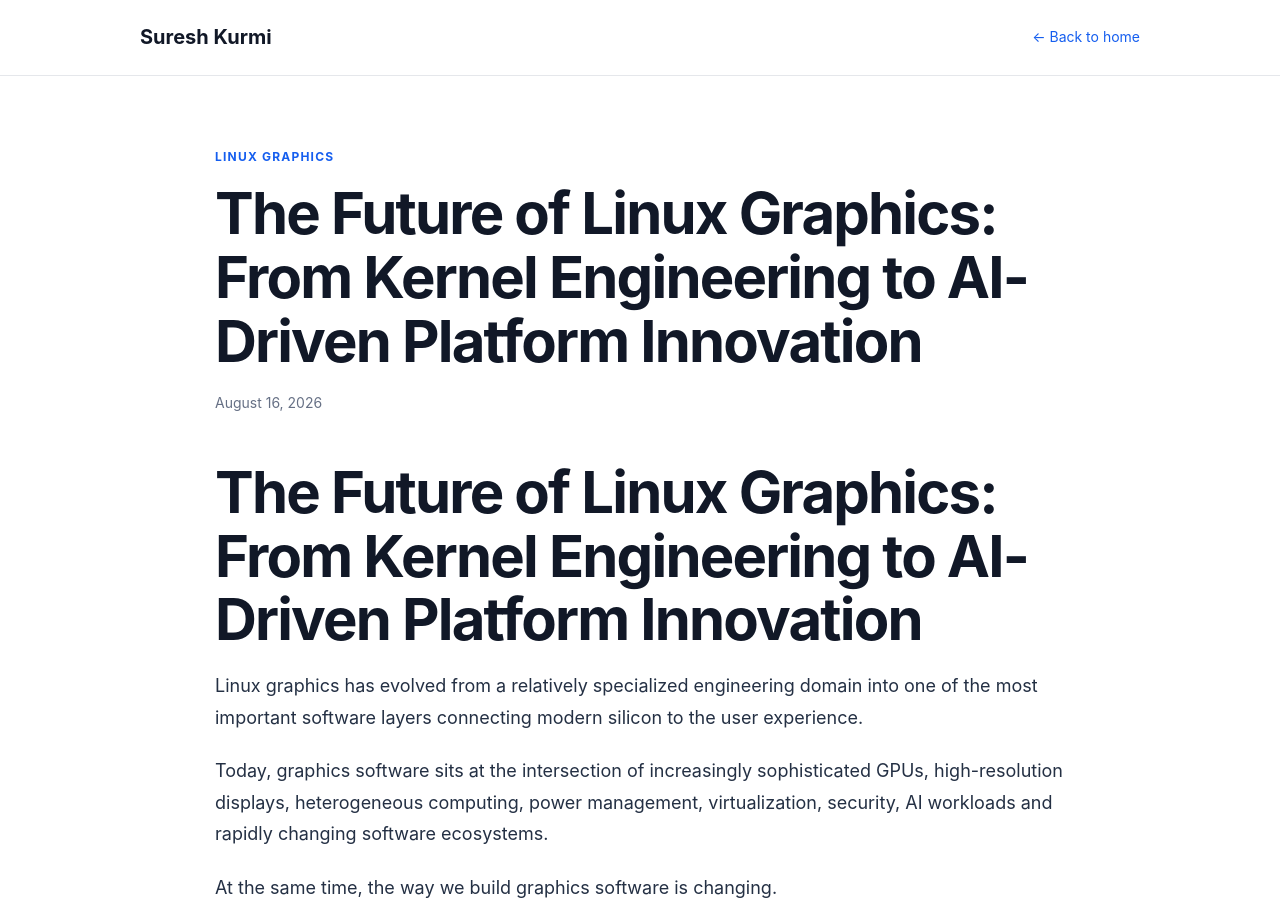
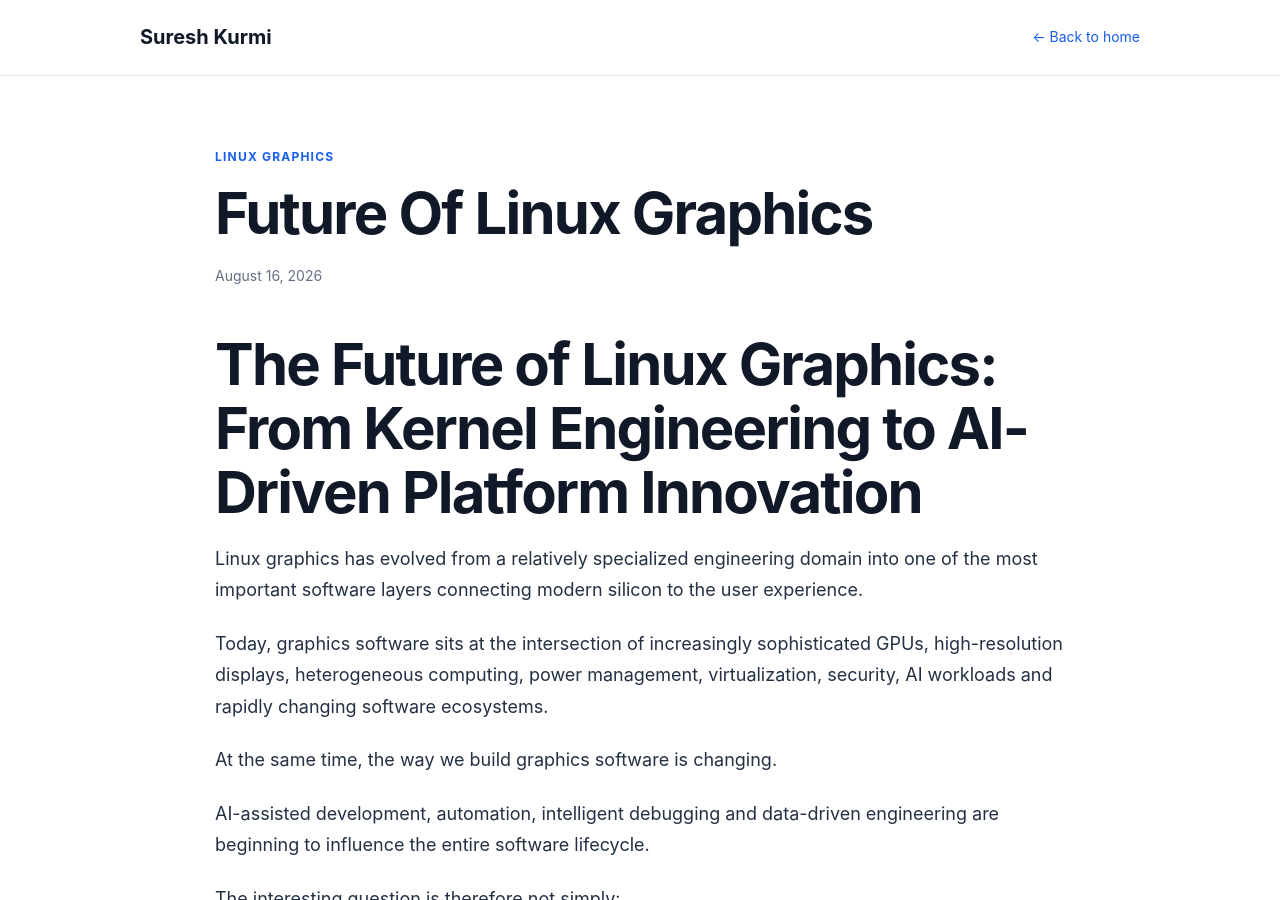
Before and after one commit to sureshkurmi-1/sureshkurmi-1.github.io, a Jekyll site: the page built from _posts/2026-08-16-future-of-linux-graphics.md, in a window 1280 px wide and 900 px high. Built offline with Jekyll 4.4.1, drawn with Linux system fonts in a browser that asks for light colours.

Commit message:
Update 2026-08-16-future-of-linux-graphics.md

```diff
--- a/_posts/2026-08-16-future-of-linux-graphics.md
+++ b/_posts/2026-08-16-future-of-linux-graphics.md
@@ -1,6 +1,5 @@
 ---
 layout: post
-title: "The Future of Linux Graphics: From Kernel Engineering to AI-Driven Platform Innovation"
 date: 2026-08-16
 permalink: /2026/08/16/future-of-linux-graphics/
 categories: [Linux Graphics, GPU, Open Source, AI, Engineering Leadership]
```
